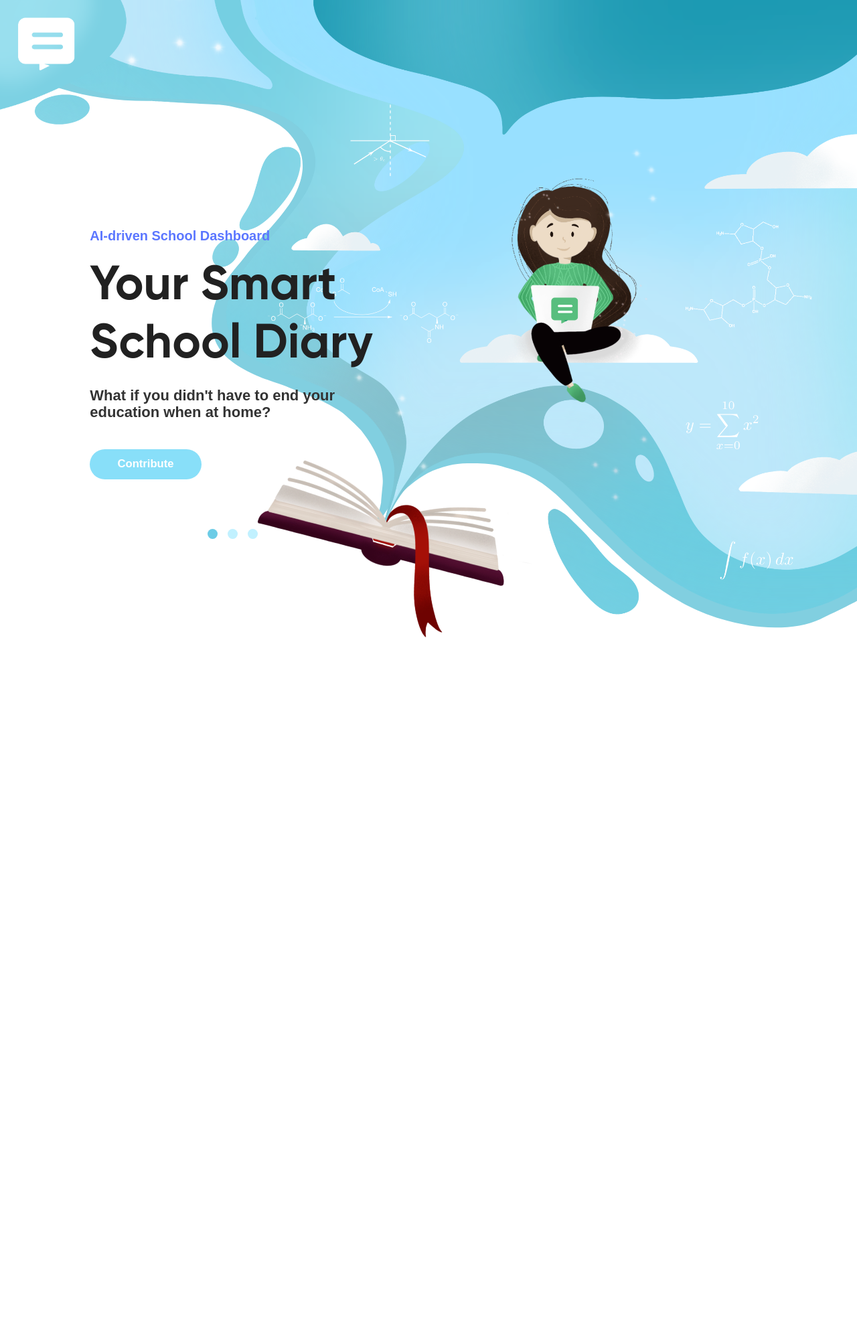
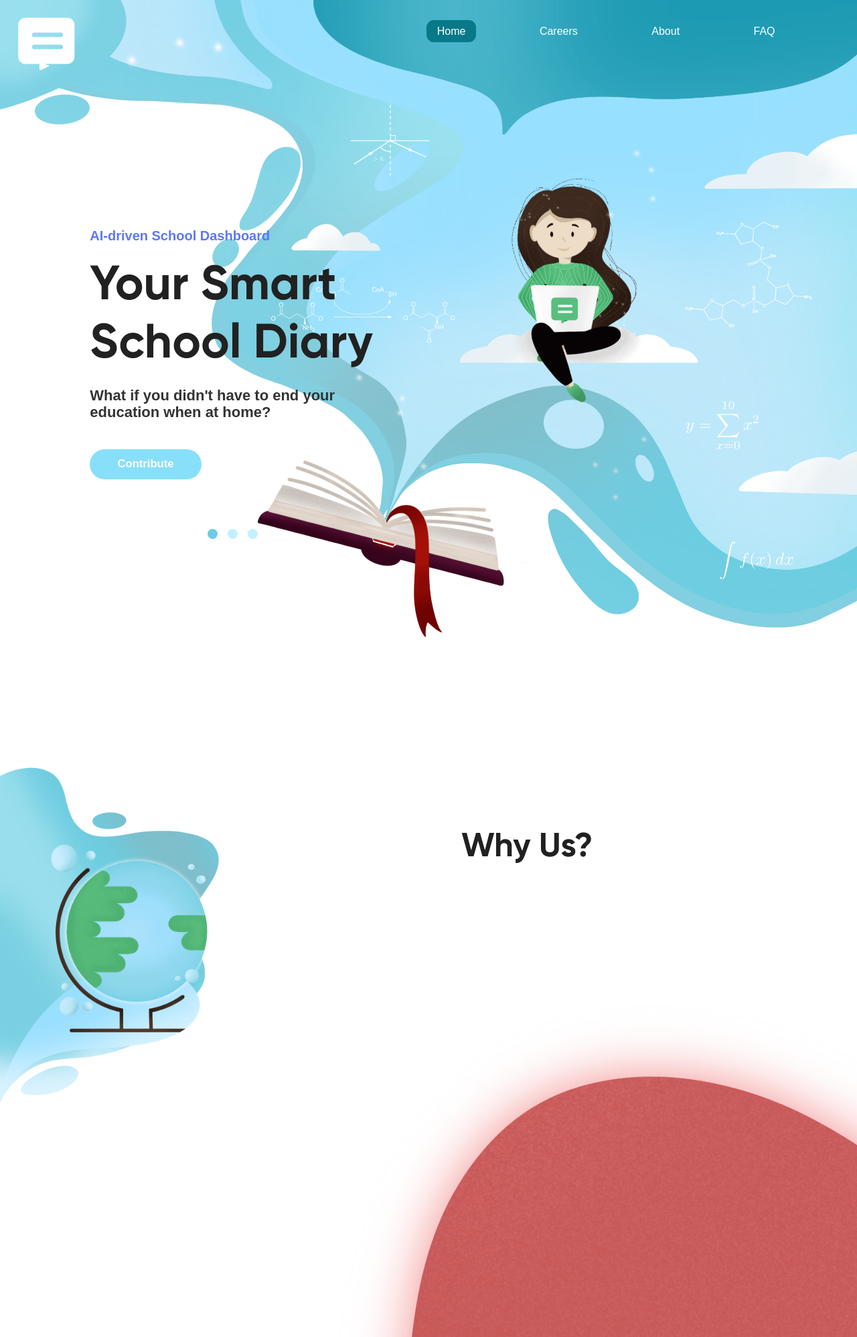
Before and after one commit to Gradder-Official/gradder_main, a Flask app: page / in a window 1280 px wide. Shown: the top 1997 px of the page at 67% size. Before the commit the page ends 952 px from the top, so only its background shows below. Run offline with Flask 2, Linux system fonts and the light colour scheme; some libraries are stand-ins or nearby versions; some web fonts are replaced.

Commit message:
Removed loader, started doing first half of the full landing

```diff
--- a/app/static/scripts/landing.js
+++ b/app/static/scripts/landing.js
@@ -1,7 +1,4 @@
-/* Loader */
 $(window).on("load",function(){
-     $(".loader-wrapper").fadeOut("slow");
-
      $('html, body').css('overflow', 'auto');
 });
 
--- a/app/static/scripts/main.js
+++ b/app/static/scripts/main.js
@@ -1,7 +1,5 @@
 /* Loader */
 $(window).on("load",function(){
-     $(".loader-wrapper").fadeOut("slow");
-
      $('html, body').css('overflow', 'auto');
 });
 
--- a/app/static/scripts/reg-diamond.js
+++ b/app/static/scripts/reg-diamond.js
@@ -2,8 +2,6 @@
 
 /* Loader */
 $(window).on("load", function () {
-   $(".loader-wrapper").fadeOut("slow");
-
    $('html, body').css('overflow', 'auto');
 });
 
--- a/app/static/scripts/reg.js
+++ b/app/static/scripts/reg.js
@@ -2,11 +2,8 @@
 
 /* Loader */
 $(window).on("load", function () {
-   $(".loader-wrapper").fadeOut("slow");
-
    $('html, body').css('overflow', 'auto');
    $('html, body').css('background', 'white');
-
    maskHeight();
 });
 
--- /dev/null
+++ b/app/static/styles/landing-sections.css
@@ -0,0 +1,123 @@
+.section {
+    width: 100vw;
+    height: 100vh;
+    display: flex;
+    flex-direction: row;
+    background: #fff;
+}
+.section-content {
+    display: flex;
+    flex-direction: column;
+    width: 70%;
+}
+.section-content h1 {
+    font-family: 'Gilroy', sans-serif;
+	font-weight: bold;
+    font-size: 50px;
+    text-align: center;
+    margin-top: 15vh;
+    margin-bottom: 2vh;
+}
+
+/* Why Us? */
+#why h1 {
+    width: 90%;
+}
+#why .side-image {
+    width: 35%;
+    height: 100%;
+    background-image: url('../images/Globe.png');
+    background-size: contain;
+    background-repeat: no-repeat;
+}
+.reasons {
+    width: 90%;
+}
+.reasons th {
+    padding: 10px;
+    margin-left: auto;
+    margin-right: auto;
+}
+.reasons th img {
+    height: 5%;
+    text-align: center;
+    vertical-align: middle;
+}
+.reasons tr {
+    height: 100%;
+}
+.reasons td {
+    padding: 5vh 2vw;
+    font-size: 20px;
+    text-align: center;
+}
+.reasons .number {
+    text-align: center;
+    vertical-align: middle;
+    background-size: contain;
+    background-repeat: no-repeat;
+    background-position: center;
+}
+.reasons #one {
+    background-image: url('../images/Number\ 1.png');
+}
+.reasons #two {
+    background-image: url('../images/Number\ 2.png');
+}
+.reasons #three {
+    background-image: url('../images/Number\ 3.png');
+}
+#teacher-image {
+    transform: rotate(-60deg);
+}
+
+/* What People Say */
+#say .side-image {
+    width: 35%;
+    height: 100%;
+    background-image: url('../images/Vial.png');
+    background-size: contain;
+    background-repeat: no-repeat;
+}
+#say .comment {
+    display: flex;
+    flex-direction: row;
+    width: 75%;
+    height: 20vh;
+    margin-left: 10vh;
+    align-items: center;
+    margin-top: 8vh;
+}
+.comment img {
+    height: 150%;
+}
+.comment p {
+    height: 10vh;
+    font-size: 22px;
+    line-height: 1.5;
+}
+
+/* Mission */
+#mission {
+    margin: 10vh 0;
+    height: 75vh;
+    background-image: url('../images/Banner.png');
+    background-size: contain;
+    background-repeat: no-repeat;
+}
+.mission-statement {
+    width: 45%;
+    margin: auto;
+    text-align: center;
+    padding-right: 10vw;
+    padding-bottom: 5vh;
+}
+.mission-statement h2 {
+    font-size: 28px;
+    line-height: 1.5;
+    color: rgb(98, 184, 208);
+}
+.mission-statement h3 {
+    font-size: 22px;
+    font-weight: bold;
+}
--- a/app/static/styles/landing.css
+++ b/app/static/styles/landing.css
@@ -1,12 +1,20 @@
 /* .new-landing */
 .new-landing {
+    font-family: 'SF UI Text', sans-serif;
+	background: #fff;
+	color: #212121;
+}
+#top {
+    display: flex;
+    flex-direction: column;
 	width: 100%;
 	height: 100vh;
 	min-height: 649px;
-	font-family: 'SF UI Text', sans-serif;
-	background: #fff;
-	color: #212121;
 	position: relative;
+}
+@keyframes leftFade {
+    from { opacity: 0 }
+    to {opacity: 1 }
 }
 /* Left text panel */
 .new-landing .left-container {
@@ -17,6 +25,7 @@
     align-items: center;
 	height: 100%;
     width: 45%;
+    animation: leftFade 2s ease;
 }
 .new-landing .left-container .hero-text {
 	font-family: 'SF UI Text', sans-serif;
--- a/app/static/styles/main.css
+++ b/app/static/styles/main.css
@@ -35,7 +35,7 @@ font-weight: 700;
 font-style: normal;
 }*/
 body {
-  background: #DEE1E6;
+  background: #fff;
   transition: background 0.15s, height 0.4s, width 0.7s;
 }
 button,
@@ -54,24 +54,6 @@ input[type=number]::-webkit-outer-spin-button
   margin: 0;
 }
 
-/* Loader */
-.loader-wrapper {
-  width: 100%;
-  height: 100%;
-  position: fixed;
-  top: 0;
-  left: 0;
-  background-color: #59BD7D;
-  display: flex;
-  justify-content: center;
-  align-items: center;
-  font-size: 29px;
-  font-family: 'Gilroy', sans-serif;
-  font-weight: 600;
-  color: #fff;
-  z-index: 1000;
-  pointer-events: none;
-}
 /* Ripples animation */
 .ripples {
   position: absolute;
@@ -126,6 +108,11 @@ input[type=number]::-webkit-outer-spin-button
 	color: #fff;
 	font-size: 14px;
 	padding: 14px;
+}
+
+.contain {
+    width: 100vw;
+    height: 100%;
 }
 
 /* Landing menu */
--- a/app/templates/base.html
+++ b/app/templates/base.html
@@ -31,9 +31,6 @@
 </head>
 
 <body>
-    <div class="loader-wrapper">
-        Gradder
-    </div>
     <div class="nav-bar">
         {% block navbar %}
         <div class="logo">
@@ -42,16 +39,15 @@
             </a>
         </div>
         <ul class="menu">
-            <!-- <li><a href="{{ url_for('main.index') }}">Home</a></li>
+            <li><a href="{{ url_for('main.index') }}">Home</a></li>
             <li><a href="{{ url_for('main.careers') }}">Careers</a></li>
             <li><a href="">About</a></li>
-            <li><a href="">FAQ</a></li> -->
+            <li><a href="">FAQ</a></li>
             <!-- <li><a href="{{ url_for('main.contact') }}">Contact</a></li> -->
         </ul>
         {% endblock navbar %}
     </div>
     {% block content %}
-    <div class="contain">
         {% for message in get_flashed_messages() %}
         <div class="alert alert-warning">
             <button type="button" class="close" data-dismiss="alert">&times;</button>
--- a/app/templates/index.html
+++ b/app/templates/index.html
@@ -3,11 +3,13 @@
 {% block styles %}
 {{ super() }}
 <link rel="stylesheet" href="{{ url_for('static', filename='styles/landing.css') }}">
+<link rel="stylesheet" href="{{ url_for('static', filename='styles/landing-sections.css') }}">
 {% endblock styles %}
 
 
 {% block page_content %}
 <div class="new-landing">
+    <div class="section" id="top">
         <div class="left-container">
             <div class="hero-text">
                 <p>AI-driven School Dashboard</p>
@@ -57,12 +59,77 @@
             <div class="carousel-item">
                 <div class="hero-image" id="slide3">
                     <div class="system-preview">
-                    <video width="100%" autoplay="autoplay" muted="muted" controls loop id="vid">
-                        <source src="{{ url_for('static', filename='images/system_preview.mp4') }}" type="video/mp4">
-                        Your browser does not support the demo video. Sorry!
+                        <video width="100%" controls muted="muted" loop id="vid">
+                            <source src="../static/images/system_preview.mp4" type="video/mp4">
+                            Your browser does not support the video. Sorry!
                         </video>
                     </div>
                 </div>
+            </div>
+        </div>
+    </div>
+    <div class="section" id="why">
+        <div class="side-image">
+        </div>
+        <div class="section-content">
+            <h1>Why Us?</h1>
+            <table class="reasons">
+                <tr>
+                    <th></th>
+                    <th>
+                        <img src="../static/images/Parents.png">
+                        <h2>Parents</h2>
+                    </th>
+                    <th>
+                        <img src="../static/images/Students.png">
+                        <h2>Students</h2>
+                    </th>
+                    <th>
+                        <img src="../static/images/Teachers.png" id="teacher-image">
+                        <h2>Teachers</h2>
+                    </th>
+                </tr>
+                <tr>
+                    <td class="number" id="one">1</td>
+                    <td>Point 1 goes here</td>
+                    <td>Point 1 goes here</td>
+                    <td>Point 1 goes here</td>
+                </tr>
+                <tr>
+                    <td class="number" id="two">2</td>
+                    <td>Point 2 goes here</td>
+                    <td>Point 2 goes here</td>
+                    <td>Point 2 goes here</td>
+                </tr>
+                <tr>
+                    <td class="number" id="three">3</td>
+                    <td>Point 3 goes here</td>
+                    <td>Point 3 goes here</td>
+                    <td>Point 3 goes here</td>
+                </tr>
+            </table>
+        </div>
+    </div>
+    <div class="section" id="say">
+        <div class="section-content">
+            <h1>What People Say About Us</h1>
+            <div class="comment">
+                <img src="../static/images/Quotes.png">
+                <p>Gradder is a great opportunity to find out my up-to-date grades. I couldn't even dream about it!<br><br>–– Artem, a high school student</p>
+            </div>
+            <div class="comment">
+                <img src="../static/images/Quotes.png">
+                <p>I am happy that now I have a tool that helps me be aware of my children's academic performance!<br><br>–– Yulilia, Artem's mother</p>
+            </div>
+        </div>
+        <div class="side-image">
+        </div>
+    </div>
+    <div class="section" id="mission">
+        <div class="mission-statement">
+            <h2>We strive to make a system that would allow students to focus on learning, teachers to concentrate on teaching, and parents to easily interact with the schools.</h2>
+            <br><br>
+            <h3>–– Serhii, CEO at Gradder</h3>
         </div>
     </div>
 </div>
```
Also changed, not shown: app/static/images/Banner.png (added), app/static/images/Globe.png (added), app/static/images/Number 1.png (added), app/static/images/Number 2.png (added), app/static/images/Number 3.png (added), app/static/images/Parents.png (added), app/static/images/Quotes.png (added), app/static/images/Students.png (added), app/static/images/Teachers.png (added), 1 other file. Lines whose indentation alone changed are shown as unchanged.
